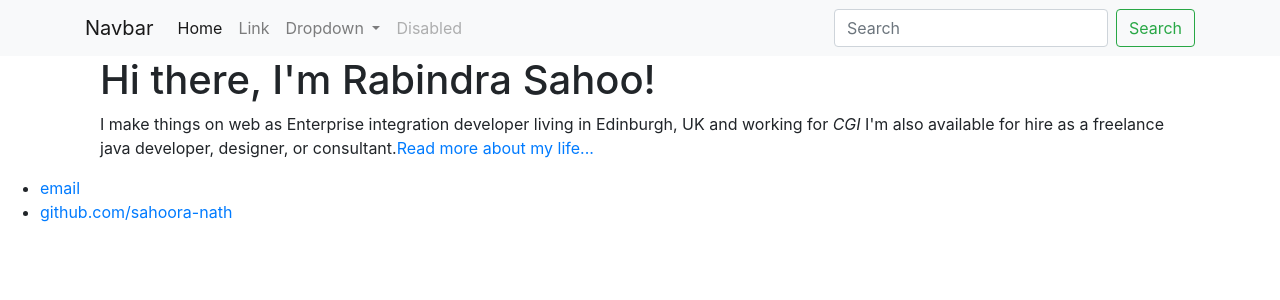
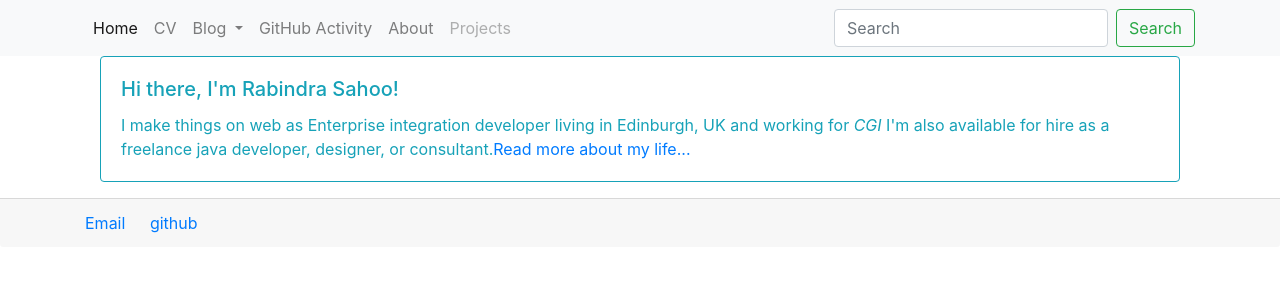
Before and after one commit to sahoora-nath/sahoora-nath.github.io, a Jekyll site: the page built from index.html, in a window 1280 px wide. Shown: the top 300 px of the page. Built offline with Jekyll 4.4.1, drawn with Linux system fonts in a browser that asks for light colours.

Commit message:
css modified

```diff
--- a/_layouts/default.html
+++ b/_layouts/default.html
@@ -12,22 +12,18 @@
 		<body>
 			<nav class="navbar navbar-expand-lg navbar-light bg-light">
 				<div class="container">
-  <a class="navbar-brand" href="#">Navbar</a>
-  <button class="navbar-toggler" type="button" data-toggle="collapse" data-target="#navbarSupportedContent" aria-controls="navbarSupportedContent" aria-expanded="false" aria-label="Toggle navigation">
-    <span class="navbar-toggler-icon"></span>
-  </button>
-
 				  <div class="collapse navbar-collapse" id="navbarSupportedContent">
 				    <ul class="navbar-nav mr-auto">
 				      <li class="nav-item active">
-        <a class="nav-link" href="#">Home <span class="sr-only">(current)</span></a>
+				        <a class="nav-link" href="/">Home <span class="sr-only">(current)</span></a>
 				      </li>
+
 							<li class="nav-item">
-        <a class="nav-link" href="#">Link</a>
+				        <a class="nav-link" href="/cv">CV</a>
 				      </li>
 				      <li class="nav-item dropdown">
 				        <a class="nav-link dropdown-toggle" href="#" id="navbarDropdown" role="button" data-toggle="dropdown" aria-haspopup="true" aria-expanded="false">
-          Dropdown
+				          Blog
 				        </a>
 				        <div class="dropdown-menu" aria-labelledby="navbarDropdown">
 				          <a class="dropdown-item" href="#">Action</a>
@@ -37,7 +33,13 @@
 				        </div>
 				      </li>
 							<li class="nav-item">
-        <a class="nav-link disabled" href="#">Disabled</a>
+				        <a class="nav-link" href="https://resume.github.io/?sahoora-nath">GitHub Activity</a>
+				      </li>
+							<li class="nav-item">
+				        <a class="nav-link" href="/about">About</a>
+				      </li>
+				      <li class="nav-item">
+				        <a class="nav-link disabled" href="#">Projects</a>
 				      </li>
 				    </ul>
 				    <form class="form-inline my-2 my-lg-0">
@@ -47,44 +49,20 @@
 				  </div>
 				</div>
 			</nav>
-<!--
-			<ul class="nav">
-			  <li class="nav-item">
-			    <a class="nav-link active" href="/">Home</a>
-			  </li>
-			  <li class="nav-item">
-			    <a class="nav-link" href="/about">About</a>
-			  </li>
-			  <li class="nav-item">
-			    <a class="nav-link" href="/cv">CV</a>
-			  </li>
-			  <li class="nav-item">
-			    <a class="nav-link" href="/blog">Blog</a>
-			  </li>
-				<li class="nav-item">
-			    <a class="nav-link" href="https://resume.github.io/?sahoora-nath">GitHub Activity</a>
-			  </li>
-			</ul>
-		-->
-			<!-- <nav>
-	    		<ul>
-	        		<li><a href="/">Home</a></li>
-		        	<li><a href="/about">About</a></li>
-	        		<li><a href="/cv">CV</a></li>
-	        		<li><a href="/blog">Blog</a></li>
-							<li><a href="https://resume.github.io/?sahoora-nath">github activity</a></li>
-	    		</ul>
-			</nav> -->
+
 			<div class="container">
 
 			{{ content }}
 
 			</div><!-- /.container -->
-			<footer>
-	    		<ul>
-	        		<li><a href="mailto:sahoo.rabindra@gmail.com">email</a></li>
-	        		<li><a href="https://github.com/sahoora-nath">github.com/sahoora-nath</a></li>
-				</ul>
-			</footer>
+
+
+			<div class="card-footer text-muted">
+				<div class="container">
+					<a href="mailto:sahoo.rabindra@gmail.com" class="card-link">Email</a>
+    			<a href="https://github.com/sahoora-nath" class="card-link">github</a>
+				</div>
+  		</div>
+
 	</body>
 </html>
--- a/index.html
+++ b/index.html
@@ -2,12 +2,12 @@
 layout: default
 title: Rabindra Sahoo, Java Developer
 ---
+
 <div class="container">
-  <div class="row">
-    <div class="col">
-        <h1>Hi there, I'm Rabindra Sahoo!</h1>
-	<p>I make things on web as Enterprise integration developer living in Edinburgh, UK and working for <em>CGI</em> I'm also available for hire as a freelance java developer, designer, or consultant.<a href="/about">Read more about my life...</a></p>
+  <div class="card border-info mb-3" style="max-width: 80rem;">
+    <div class="card-body text-info">
+      <h5 class="card-title">Hi there, I'm Rabindra Sahoo!</h5>
+      <p class="card-text">I make things on web as Enterprise integration developer living in Edinburgh, UK and working for <em>CGI</em> I'm also available for hire as a freelance java developer, designer, or consultant.<a href="/about">Read more about my life...</a></p>
+    </div>
+  </div>
 </div>
-</div>
-</div>
-<!-- /.blurb -->
```
Also changed, not shown: _layouts/post.html (+11 -4 lines), blog/index.html (+13 -6 lines). Lines whose indentation alone changed are shown as unchanged.
